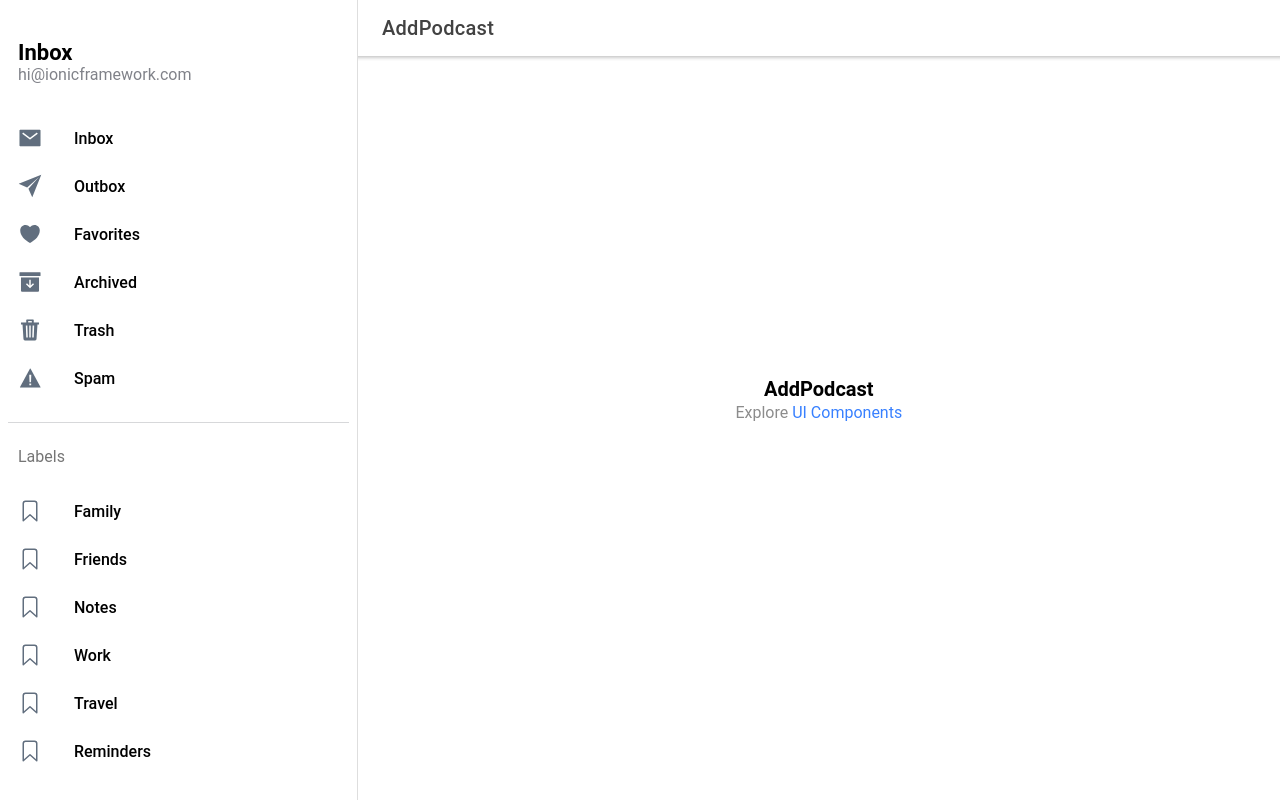
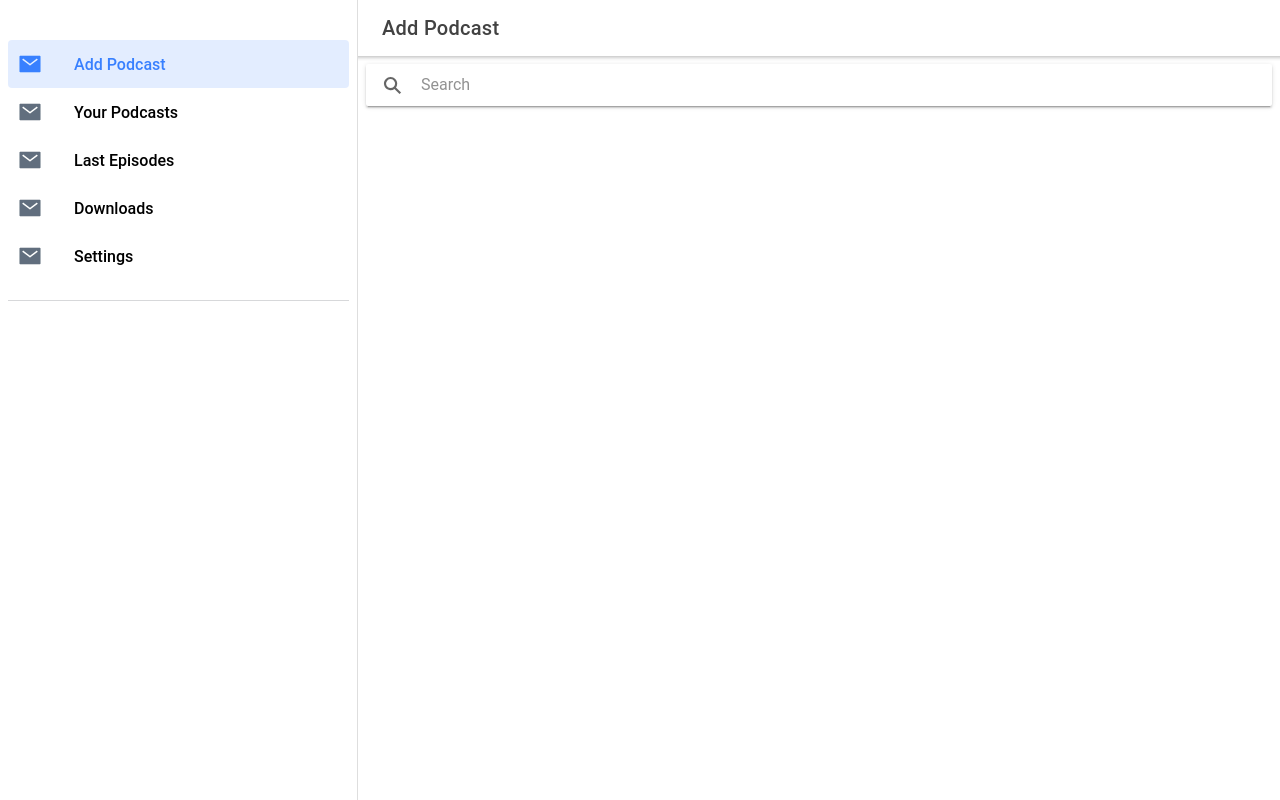
Before and after one commit to podStation/podstation-ionic-pwa, a React (Create React App) app: page /page/AddPodcast in a window 1280 px wide. Built offline with nearby package versions, Linux system fonts and the light colour scheme.

Commit message:
Implemented a search screen based on podcastindex.org

```diff
--- a/src/App.tsx
+++ b/src/App.tsx
@@ -1,5 +1,6 @@
 import Menu from './components/Menu';
 import Page from './pages/Page';
+import AddPodcastPage from './pages/AddPodcastPage'
 import React from 'react';
 import { IonApp, IonRouterOutlet, IonSplitPane } from '@ionic/react';
 import { IonReactRouter } from '@ionic/react-router';
@@ -33,7 +34,8 @@ const App: React.FC = () => {
           <Menu />
           <IonRouterOutlet id="main">
             <Route path="/page/:name" component={Page} exact />
-            <Redirect from="/" to="/page/Inbox" exact />
+            <Route path="/page/AddPodcast" component={AddPodcastPage} exact />
+            <Redirect from="/" to="/page/AddPodcast" exact />
           </IonRouterOutlet>
         </IonSplitPane>
       </IonReactRouter>
--- a/src/components/Menu.tsx
+++ b/src/components/Menu.tsx
@@ -24,44 +24,36 @@ interface AppPage {
 
 const appPages: AppPage[] = [
   {
-    title: 'Inbox',
+    title: 'Add Podcast',
+    url: '/page/AddPodcast',
+    iosIcon: mailOutline,
+    mdIcon: mailSharp
+  },
+  {
+    title: 'Your Podcasts',
     url: '/page/Inbox',
     iosIcon: mailOutline,
     mdIcon: mailSharp
   },
   {
-    title: 'Outbox',
-    url: '/page/Outbox',
-    iosIcon: paperPlaneOutline,
-    mdIcon: paperPlaneSharp
+    title: 'Last Episodes',
+    url: '/page/Inbox',
+    iosIcon: mailOutline,
+    mdIcon: mailSharp
   },
   {
-    title: 'Favorites',
-    url: '/page/Favorites',
-    iosIcon: heartOutline,
-    mdIcon: heartSharp
+    title: 'Downloads',
+    url: '/page/Inbox',
+    iosIcon: mailOutline,
+    mdIcon: mailSharp
   },
   {
-    title: 'Archived',
-    url: '/page/Archived',
-    iosIcon: archiveOutline,
-    mdIcon: archiveSharp
+    title: 'Settings',
+    url: '/page/Inbox',
+    iosIcon: mailOutline,
+    mdIcon: mailSharp
   },
-  {
-    title: 'Trash',
-    url: '/page/Trash',
-    iosIcon: trashOutline,
-    mdIcon: trashSharp
-  },
-  {
-    title: 'Spam',
-    url: '/page/Spam',
-    iosIcon: warningOutline,
-    mdIcon: warningSharp
-  }
 ];
-
-const labels = ['Family', 'Friends', 'Notes', 'Work', 'Travel', 'Reminders'];
 
 const Menu: React.FC = () => {
   const location = useLocation();
@@ -70,8 +62,6 @@ const Menu: React.FC = () => {
     <IonMenu contentId="main" type="overlay">
       <IonContent>
         <IonList id="inbox-list">
-          <IonListHeader>Inbox</IonListHeader>
-          <IonNote>hi@ionicframework.com</IonNote>
           {appPages.map((appPage, index) => {
             return (
               <IonMenuToggle key={index} autoHide={false}>
@@ -83,16 +73,6 @@ const Menu: React.FC = () => {
             );
           })}
         </IonList>
-
-        <IonList id="labels-list">
-          <IonListHeader>Labels</IonListHeader>
-          {labels.map((label, index) => (
-            <IonItem lines="none" key={index}>
-              <IonIcon slot="start" icon={bookmarkOutline} />
-              <IonLabel>{label}</IonLabel>
-            </IonItem>
-          ))}
-        </IonList>
       </IonContent>
     </IonMenu>
   );
--- /dev/null
+++ b/src/lib/PodcastSearcher.ts
@@ -0,0 +1,56 @@
+export default class PodcastSearcher {
+	search(searchTerms: string, resultCallback: (result: PodcastSearchResult) => void) {
+		this.searchPodcastindexOrg(searchTerms).then((podcasts) => {
+			resultCallback({
+				podcasts: podcasts
+			});
+		});
+	}
+
+	private async searchPodcastindexOrg(searchTerms: string): Promise<Podcast[]> {
+		const AUTH_KEY = 'NUKSUA3RXTJ8AEQPHCNP';
+		const AUTH_SECRET = 'BufqJNuREeuP2ThUMUq55z2A3peQt#bsw$Zdsvc3';
+		const authDate = Math.floor((new Date()).valueOf() / 1000);
+
+		let response = await fetch('https://api.podcastindex.org/api/1.0/search/byterm?q=' + searchTerms, {
+			headers: {
+				'X-Auth-Date': authDate.toString(),
+				'X-Auth-Key': AUTH_KEY,
+				'User-Agent': 'podStation',
+				'Authorization': await PodcastSearcher.hashPodcastindexOrgAuthorization(AUTH_KEY + AUTH_SECRET + authDate)
+			}
+		});
+
+		let jsonResponse = await response.json();
+
+		return jsonResponse.feeds.map((feed: any) =>
+			<Podcast> {
+				feedUrl: feed.url,
+				title: feed.title,
+				originalImageUrl: feed.image,
+				description: feed.description
+			}
+		);
+	}
+
+	static async hashPodcastindexOrgAuthorization(plainTextAuthorization: string): Promise<string> {
+		const digestArrayBuffer = await window.crypto.subtle.digest('SHA-1', (new window.TextEncoder()).encode(plainTextAuthorization));
+		return PodcastSearcher.buf2hex(digestArrayBuffer);
+	}
+
+	static buf2hex(buffer: ArrayBuffer): string {
+		return Array.prototype.map.call(new Uint8Array(buffer), x => ('00' + x.toString(16)).slice(-2)).join('');
+	}
+}
+
+export class PodcastSearchResult {
+	podcasts: Podcast[] = [];
+}
+
+class Podcast {
+	feedUrl: string = '';
+	title: string = '';
+	description: string = '';
+	imageUrl: string = '';
+	originalImageUrl: string = '';
+}
--- /dev/null
+++ b/src/pages/AddPodcastPage.tsx
@@ -0,0 +1,75 @@
+import { IonButtons, IonContent, IonHeader, IonMenuButton, IonPage, IonTitle, IonToolbar, IonSearchbar, IonList, IonItem, IonThumbnail, IonImg, IonLabel, IonButton } from '@ionic/react';
+import React, { FormEvent, useState } from 'react';
+import './Page.css';
+import PodcastSearcher, {PodcastSearchResult} from '../lib/PodcastSearcher';
+
+type AddPodcastPageState = {
+	podcastSearchResult: PodcastSearchResult,
+	searchText: string
+};
+
+export default class AddPodcastPage extends React.Component<{}, AddPodcastPageState> {
+	handleSubmit(e: FormEvent) {
+		e.preventDefault();
+		let ps: PodcastSearcher = new PodcastSearcher();
+
+		ps.search(this.state.searchText, (result) => {
+			this.setState({
+				podcastSearchResult: result
+			});
+		});
+	}
+
+	componentWillMount() {
+		this.setState({
+			podcastSearchResult: new PodcastSearchResult()
+		});
+	}
+
+	render() {
+		return (
+			<IonPage>
+			<IonHeader>
+				<IonToolbar>
+				<IonButtons slot="start">
+					<IonMenuButton />
+				</IonButtons>
+				<IonTitle>Add Podcast</IonTitle>
+				</IonToolbar>
+			</IonHeader>
+
+
+			<IonContent fullscreen>
+				<IonHeader collapse="condense">
+				<IonToolbar>
+					<IonTitle size="large">Add Podcast</IonTitle>
+				</IonToolbar>
+				</IonHeader>
+				<form onSubmit={e => this.handleSubmit(e)}>
+					<IonSearchbar value={this.state.searchText} debounce={0} onIonChange={e => this.setSearchText(e.detail.value!)}/>
+				</form>
+				<IonList>
+					{this.state.podcastSearchResult.podcasts.map((podcast) => (
+						<IonItem>
+							<IonThumbnail slot="start">
+								<IonImg src={podcast.imageUrl || podcast.originalImageUrl}/>
+							</IonThumbnail>
+							<IonLabel>
+								<h2>{podcast.title}</h2>
+								<p>{podcast.description}</p>
+							</IonLabel>
+							<IonButton>Subscribe</IonButton>
+						</IonItem>
+					))}
+				</IonList>
+			</IonContent>
+			</IonPage>
+		);
+	}
+
+	setSearchText(searchText: string): void {
+		this.setState({
+			searchText: searchText
+		});
+	}
+}
--- a/src/pages/Page.tsx
+++ b/src/pages/Page.tsx
@@ -1,4 +1,4 @@
-import { IonButtons, IonContent, IonHeader, IonMenuButton, IonPage, IonTitle, IonToolbar } from '@ionic/react';
+import { IonButtons, IonContent, IonHeader, IonMenuButton, IonPage, IonTitle, IonToolbar, IonButton } from '@ionic/react';
 import React from 'react';
 import { useParams } from 'react-router';
 import ExploreContainer from '../components/ExploreContainer';
```
Also changed, not shown: 1 other file (tests, documents, lock files or other folders).
